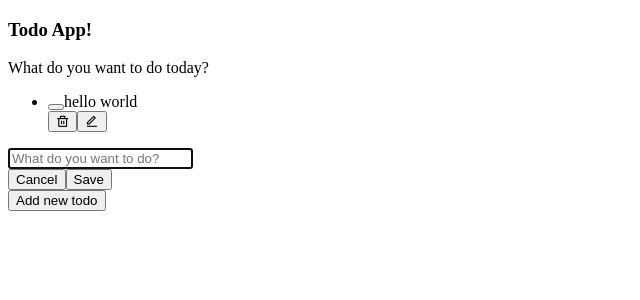
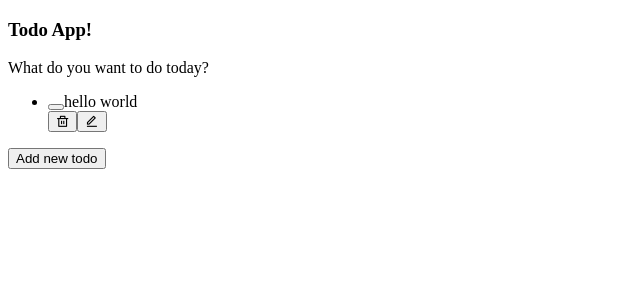
Before and after one commit to eternalbeginner/react-todo, a React (Create React App) app: page / in a window 1280 px wide. Shown: the top 300 px of the page, without its empty margins (0-640 px from the left). Built offline with nearby package versions, Linux system fonts and the light colour scheme.

Commit message:
Attach the HOC to the components

```diff
--- a/src/containers/Home/Footer.jsx
+++ b/src/containers/Home/Footer.jsx
@@ -1,20 +1,14 @@
-import Form from './Form';
+import { Button } from '../../components';
+import withToggler from '../../hoc/withToggler';
 
-const Footer = ({ createTodo }) => {
-  const onSubmitHandler = (obj) => {
-    createTodo(obj);
-  };
-
+const Footer = ({ toggle }) => {
   return (
     <footer className='footer'>
-      <Form name='footer' onSubmit={onSubmitHandler} />
       <div className='footer__cta'>
-        <button type='button' className='cta__create'>
-          Add new todo
-        </button>
+        <Button.Plain className='cta__create' text='Add new todo' onClick={toggle} />
       </div>
     </footer>
   );
 };
 
-export default Footer;
+export default withToggler(Footer);
--- a/src/containers/Home/Form.jsx
+++ b/src/containers/Home/Form.jsx
@@ -38,8 +38,13 @@ class Form extends Component {
     const { values } = this.state;
 
     onSubmit(values);
+
     this.setState({ values: defaultValues }, () => {
       this.input.current.focus();
+      this.props.mode &&
+        this.props.mode === 'update' &&
+        this.props.hideForm &&
+        this.props.hideForm();
     });
   }
 
@@ -61,7 +66,7 @@ class Form extends Component {
   }
 
   render() {
-    const { name } = this.props;
+    const { name, hideForm } = this.props;
     const { values } = this.state;
 
     return (
@@ -74,7 +79,7 @@ class Form extends Component {
           onChange={this.changeHandler}
         />
         <div className='form__cta'>
-          <Button.Plain className='cta__cancel' text='Cancel' />
+          <Button.Plain className='cta__cancel' text='Cancel' onClick={hideForm} />
           <Button.Plain type='submit' className='cta__save' text='Save' />
         </div>
       </form>
--- a/src/containers/Home/TodoList.jsx
+++ b/src/containers/Home/TodoList.jsx
@@ -1,13 +1,28 @@
 import { List } from '../../components';
+import Form from './Form';
 import TodoListItem from './TodoListItem';
 
 const TodoList = ({ todos, deleteTodo, updateTodo }) => {
   return (
     <section className='todo'>
       <List items={todos} name='todo'>
-        {(todo) => (
-          <TodoListItem todo={todo} deleteTodo={deleteTodo} updateTodo={updateTodo} />
-        )}
+        {(todo) => {
+          const submitHandler = (obj) => updateTodo(todo.id, obj);
+
+          return (
+            <TodoListItem todo={todo} deleteTodo={deleteTodo} updateTodo={updateTodo}>
+              {(toggle) => (
+                <Form
+                  hideForm={toggle}
+                  onSubmit={submitHandler}
+                  defaultValues={{
+                    text: todo.text
+                  }}
+                />
+              )}
+            </TodoListItem>
+          );
+        }}
       </List>
     </section>
   );
--- a/src/containers/Home/TodoListItem.jsx
+++ b/src/containers/Home/TodoListItem.jsx
@@ -1,16 +1,20 @@
 import { Button } from '../../components';
+import withToggler from '../../hoc/withToggler';
 
-const TodoListItem = ({ todo, deleteTodo, updateTodo }) => {
+const TodoListItem = ({ todo, toggle, deleteTodo, updateTodo }) => {
   const { id, text, isMarked } = todo;
   const icon = isMarked ? 'ri-check-line' : undefined;
 
   const deleteHandler = () => deleteTodo(id);
   const updateHandler = (obj) => updateTodo(id, obj);
-  const submitHandler = (obj) => updateHandler(obj);
 
   return (
     <>
-      <Button.Icon className='item__marker' icon={icon} />
+      <Button.Icon
+        className='item__marker'
+        icon={icon}
+        onClick={() => updateHandler({ isMarked: !isMarked })}
+      />
       <span className='item__text'>{text}</span>
       <div className='item__cta'>
         <Button.Icon
@@ -18,10 +22,10 @@ const TodoListItem = ({ todo, deleteTodo, updateTodo }) => {
           icon='ri-delete-bin-line'
           onClick={deleteHandler}
         />
-        <Button.Icon className='cta__edit' icon='ri-edit-line' />
+        <Button.Icon className='cta__edit' icon='ri-edit-line' onClick={toggle} />
       </div>
     </>
   );
 };
 
-export default TodoListItem;
+export default withToggler(TodoListItem);
--- a/src/containers/Home/index.jsx
+++ b/src/containers/Home/index.jsx
@@ -5,6 +5,7 @@ import Header from './Header';
 import TodoList from './TodoList';
 
 import { createTodo, deleteTodo, updateTodo } from './Model';
+import Form from './Form';
 
 class Home extends Component {
   constructor(props) {
@@ -50,7 +51,9 @@ class Home extends Component {
       <>
         <Header />
         <TodoList todos={todos} deleteTodo={this.delete} updateTodo={this.update} />
-        <Footer createTodo={this.create} />
+        <Footer>
+          {(toggle) => <Form hideForm={toggle} onSubmit={(obj) => this.create(obj)} />}
+        </Footer>
       </>
     );
   }
```
